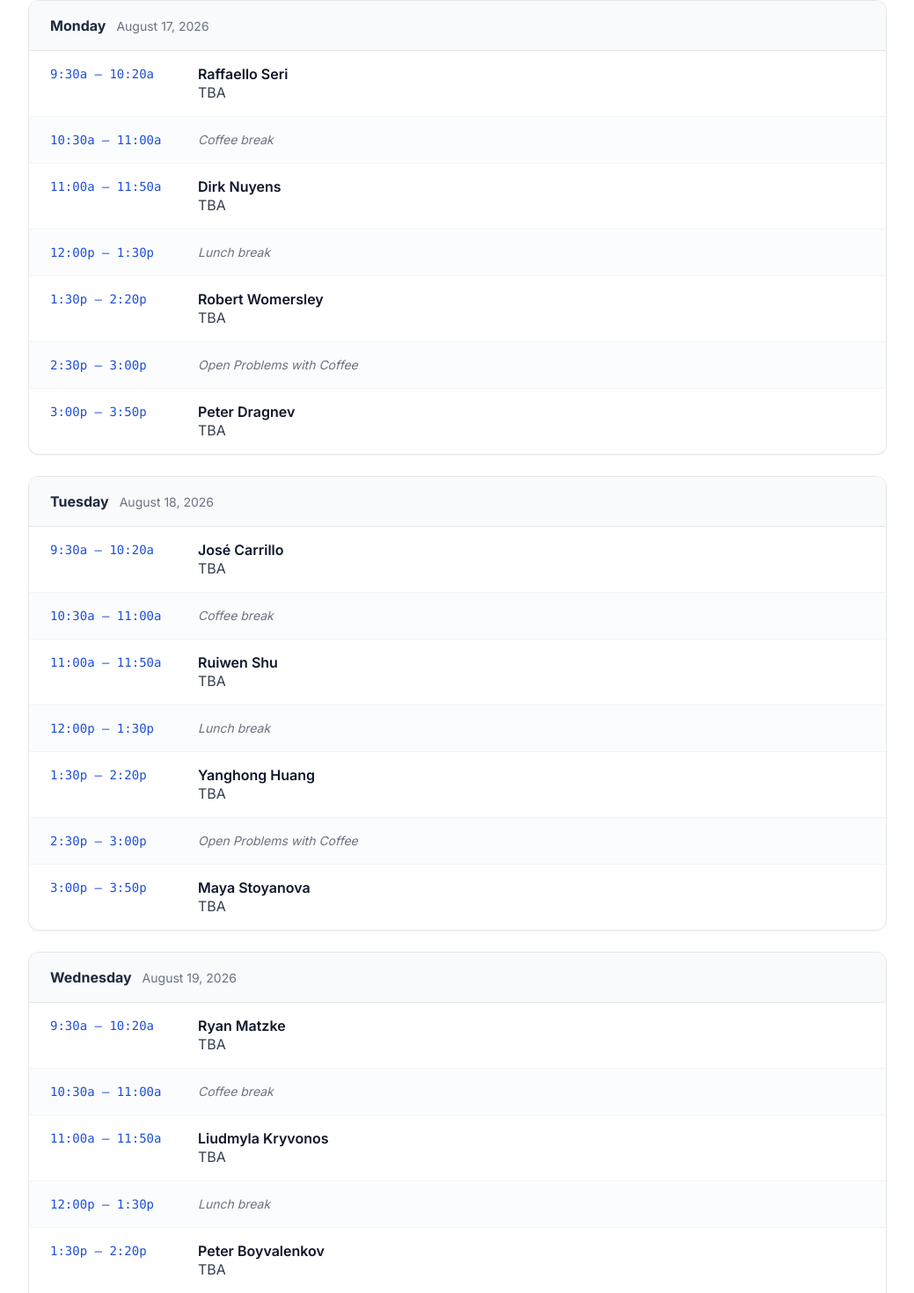
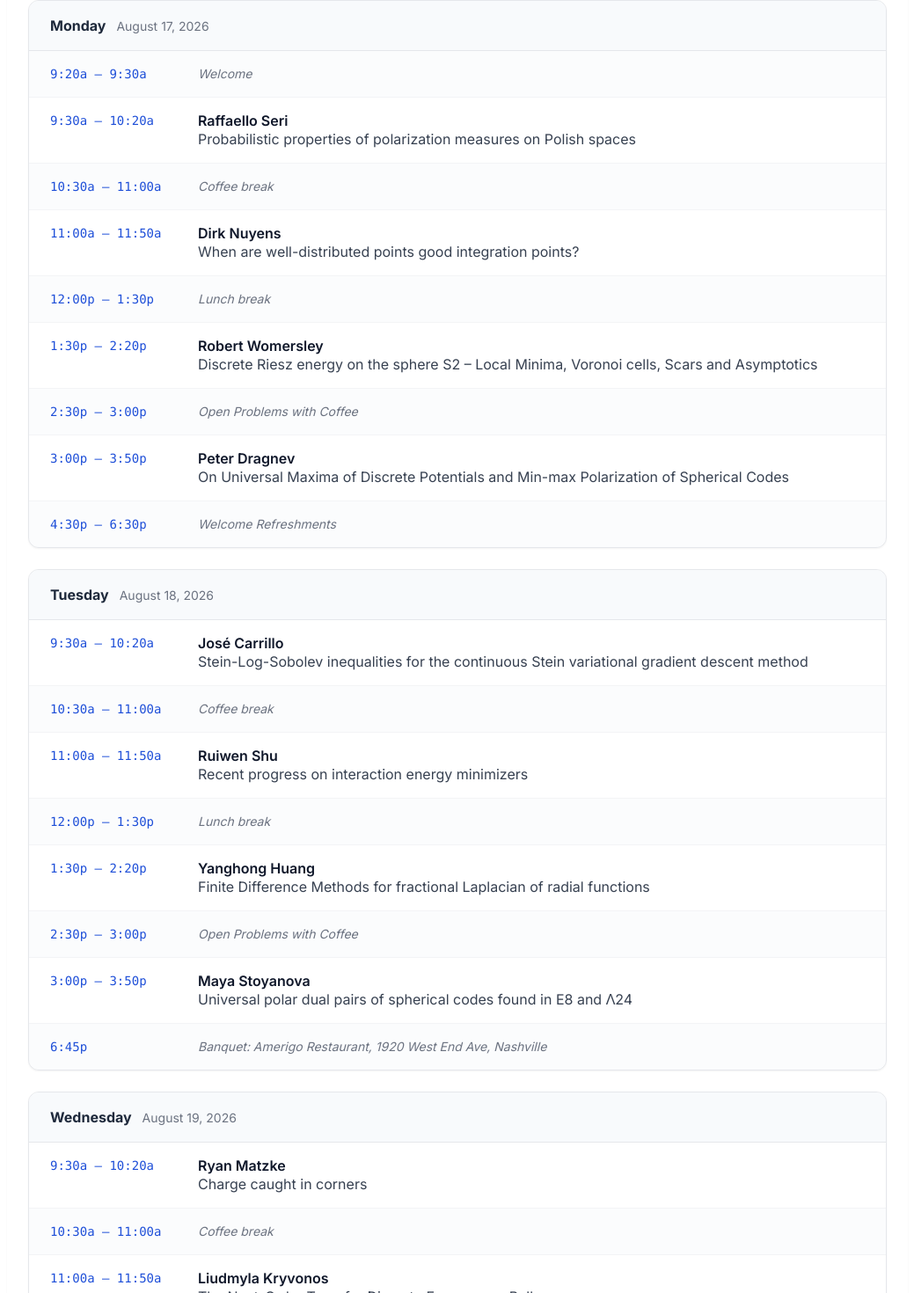
Before and after one commit to samueletonati/Nashville-Workshop, a Next.js app: page / in a window 1280 px wide. Shown: the part 1786-3256 px from the top of the page at 88% size, without its empty margins (120-1159 px from the left). Built offline with nearby package versions, Linux system fonts and the light colour scheme.

Commit message:
Add files via upload

```diff
--- a/app/page.tsx
+++ b/app/page.tsx
@@ -59,7 +59,7 @@ const participants = [
   },
   {
     name: "Dirk Nuyens",
-    affiliation: "Katholieke Universiteit Leuven",
+    affiliation: "KU Leuven",
     website: "https://people.cs.kuleuven.be/~dirk.nuyens/",
     // TODO: save the photo from https://people.cs.kuleuven.be/~dirk.nuyens/cv/
     // into public/images/nuyens.jpg — until then the initials avatar is shown.
@@ -124,39 +124,42 @@ const schedule = [
     day: "Monday",
     date: "August 17, 2026",
     sessions: [
-      { time: "9:30a – 10:20a", speaker: "Raffaello Seri", title: "TBA" },
+      { time: "9:20a – 9:30a", title: "Welcome", break: true },
+      { time: "9:30a – 10:20a", speaker: "Raffaello Seri", title: "Probabilistic properties of polarization measures on Polish spaces" },
       { time: "10:30a – 11:00a", title: "Coffee break", break: true },
-      { time: "11:00a – 11:50a", speaker: "Dirk Nuyens", title: "TBA" },
+      { time: "11:00a – 11:50a", speaker: "Dirk Nuyens", title: "When are well-distributed points good integration points?" },
       { time: "12:00p – 1:30p", title: "Lunch break", break: true },
-      { time: "1:30p – 2:20p", speaker: "Robert Womersley", title: "TBA" },
+      { time: "1:30p – 2:20p", speaker: "Robert Womersley", title: "Discrete Riesz energy on the sphere S2 – Local Minima, Voronoi cells, Scars and Asymptotics" },
       { time: "2:30p – 3:00p", title: "Open Problems with Coffee", break: true },
-      { time: "3:00p – 3:50p", speaker: "Peter Dragnev", title: "TBA" }
+      { time: "3:00p – 3:50p", speaker: "Peter Dragnev", title: "On Universal Maxima of Discrete Potentials and Min-max Polarization of Spherical Codes" },
+      { time: "4:30p – 6:30p", title: "Welcome Refreshments", break: true }
     ]
   },
   {
     day: "Tuesday",
     date: "August 18, 2026",
     sessions: [
-      { time: "9:30a – 10:20a", speaker: "José Carrillo", title: "TBA" },
+      { time: "9:30a – 10:20a", speaker: "José Carrillo", title: "Stein-Log-Sobolev inequalities for the continuous Stein variational gradient descent method" },
       { time: "10:30a – 11:00a", title: "Coffee break", break: true },
-      { time: "11:00a – 11:50a", speaker: "Ruiwen Shu", title: "TBA" },
+      { time: "11:00a – 11:50a", speaker: "Ruiwen Shu", title: "Recent progress on interaction energy minimizers" },
       { time: "12:00p – 1:30p", title: "Lunch break", break: true },
-      { time: "1:30p – 2:20p", speaker: "Yanghong Huang", title: "TBA" },
+      { time: "1:30p – 2:20p", speaker: "Yanghong Huang", title: "Finite Difference Methods for fractional Laplacian of radial functions" },
       { time: "2:30p – 3:00p", title: "Open Problems with Coffee", break: true },
-      { time: "3:00p – 3:50p", speaker: "Maya Stoyanova", title: "TBA" }
+      { time: "3:00p – 3:50p", speaker: "Maya Stoyanova", title: "Universal polar dual pairs of spherical codes found in E8 and Λ24" },
+      { time: "6:45p", title: "Banquet: Amerigo Restaurant, 1920 West End Ave, Nashville", break: true }
     ]
   },
   {
     day: "Wednesday",
     date: "August 19, 2026",
     sessions: [
-      { time: "9:30a – 10:20a", speaker: "Ryan Matzke", title: "TBA" },
+      { time: "9:30a – 10:20a", speaker: "Ryan Matzke", title: "Charge caught in corners" },
       { time: "10:30a – 11:00a", title: "Coffee break", break: true },
-      { time: "11:00a – 11:50a", speaker: "Liudmyla Kryvonos", title: "TBA" },
+      { time: "11:00a – 11:50a", speaker: "Liudmyla Kryvonos", title: "The Next-Order Term for Discrete Energy on a Ball" },
       { time: "12:00p – 1:30p", title: "Lunch break", break: true },
-      { time: "1:30p – 2:20p", speaker: "Peter Boyvalenkov", title: "TBA" },
+      { time: "1:30p – 2:20p", speaker: "Peter Boyvalenkov", title: "Levenshtein-type linear programming for (a, b)-avoiding spherical codes" },
       { time: "2:30p – 3:00p", title: "Open Problems with Coffee", break: true },
-      { time: "3:00p – 3:50p", speaker: "Christina Giannitsi", title: "TBA" }
+      { time: "3:00p – 3:50p", speaker: "Christina Giannitsi", title: "Sharp Bounds for Minimal Riesz Energy on Homogeneous Manifolds" }
     ]
   }
 ] as {
```
